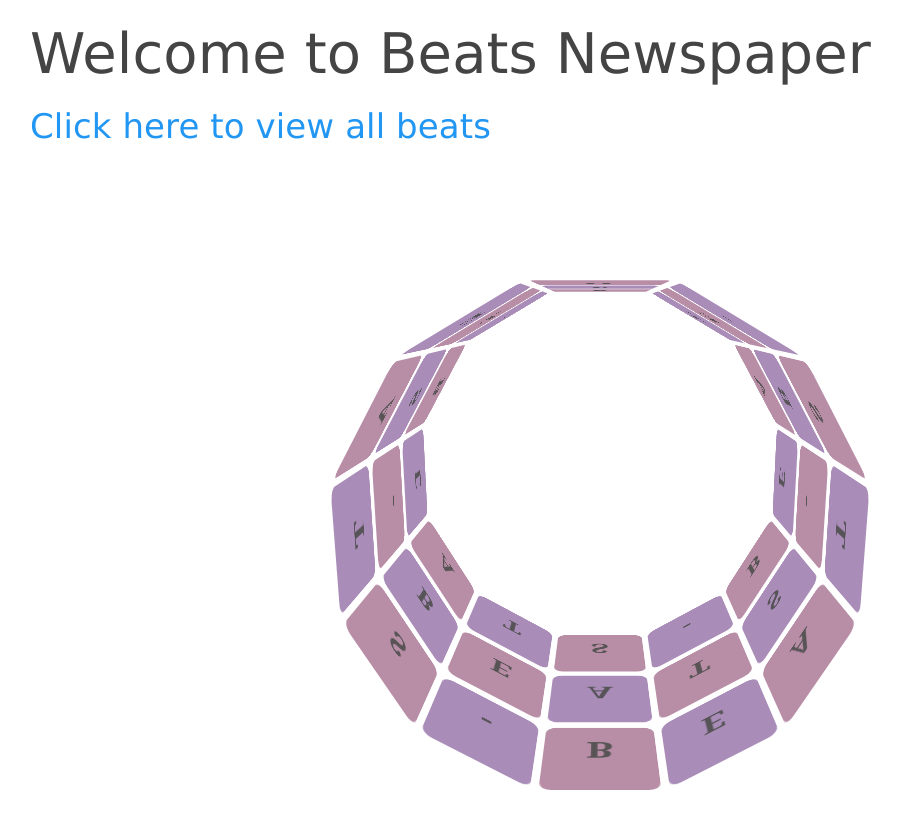
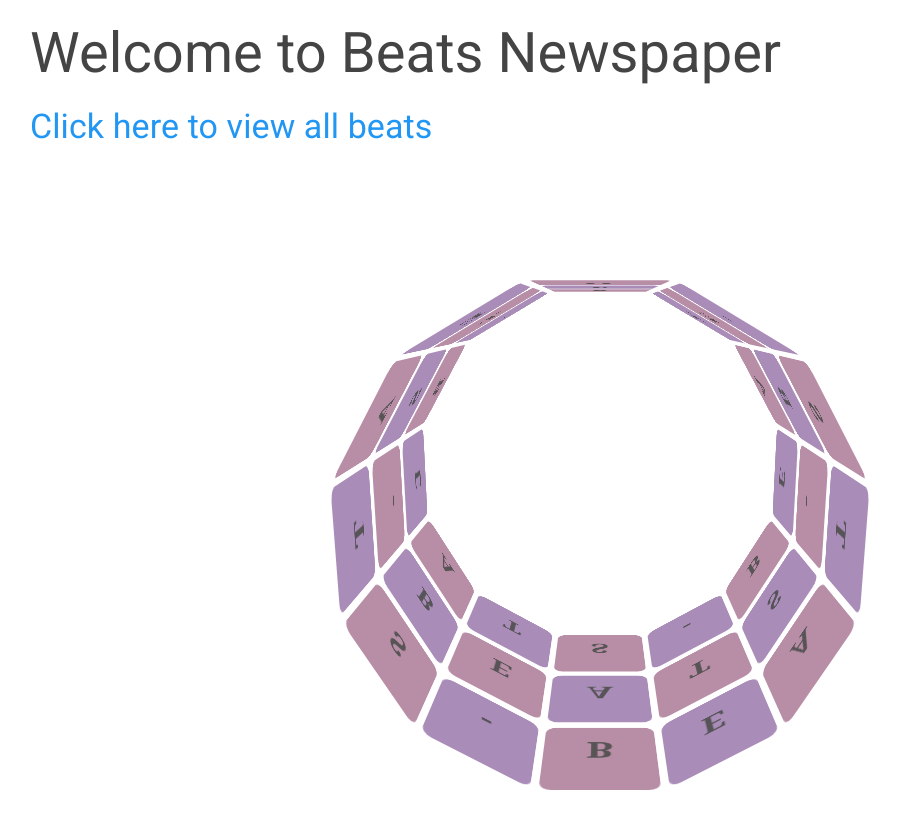
Before and after one commit to alexkaufman06/newspaper, a plain HTML site: page index.html in a window 1280 px wide. Shown: the whole page, without its empty margins (40-942 px from the left). Drawn offline with nearby package versions, Linux system fonts and the light colour scheme.

Commit message:
Add closing tag and fix errors

```diff
--- a/index.html
+++ b/index.html
@@ -11,8 +11,8 @@
   <script src="services/BeatsFactory.js"></script>
   <script src="services/UtilitiesFactory.js"></script>
   <script src="js/poster-circle.js"></script>
+  <link rel="stylesheet" href="../css/poster-circle.css">
   <link rel="stylesheet" href="../css/bootstrap.min.css">
-  <link rel="stylesheet" href="../css/poster-circle.css"
   <link rel="stylesheet" href="../css/styles.css">
 </head>
 <body>
```
Also changed, not shown: 1 other file.
